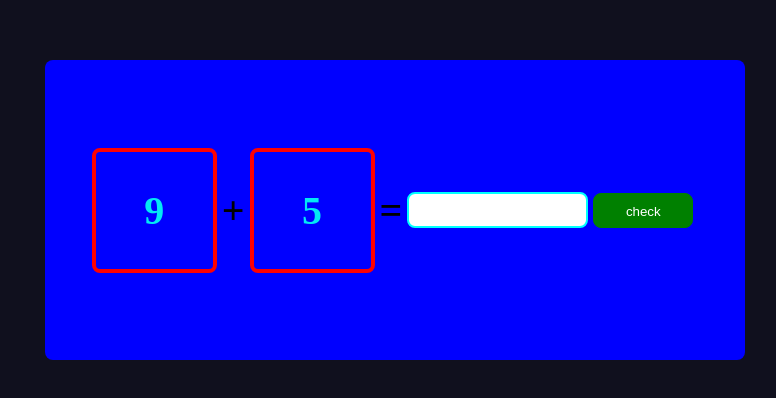
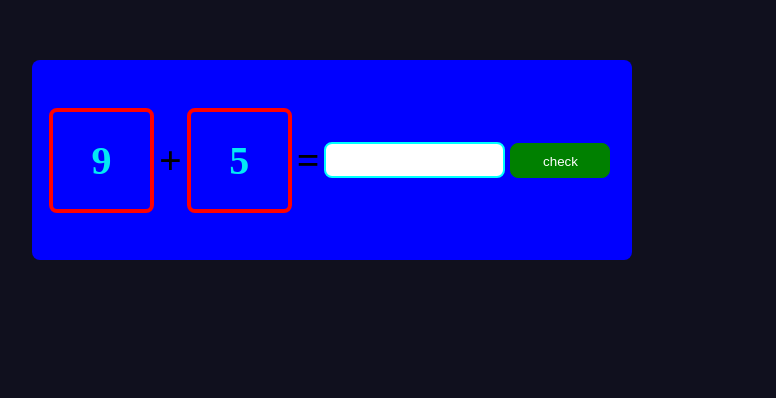
Before and after one commit to bajrangCoder/Add-game, a plain HTML site: page index.html in a window 1280 px wide. Shown: the part 190-588 px from the top of the page, without its empty margins (147-923 px from the left). Drawn offline with Linux system fonts and the light colour scheme.

Commit message:
Update style.css

```diff
--- a/style.css
+++ b/style.css
@@ -8,12 +8,12 @@
     align-items: center;
     justify-content: center;
     background: blue;
-    width: 700px;
-    height: 300px;
+    width: 600px;
+    height: 200px;
     margin: 50px auto;
     position:absolute ;
     top:25%;
-    left:15%;
+    left:14%;
     border-radius: 8px;
     }
 
@@ -23,8 +23,8 @@
     justify-content: center;
     font-size: 40px;
     font-weight: bold;
-    width: 125px;
-    height: 125px;
+    width: 105px;
+    height: 105px;
     box-sizing: border-box;
     }
 
```
